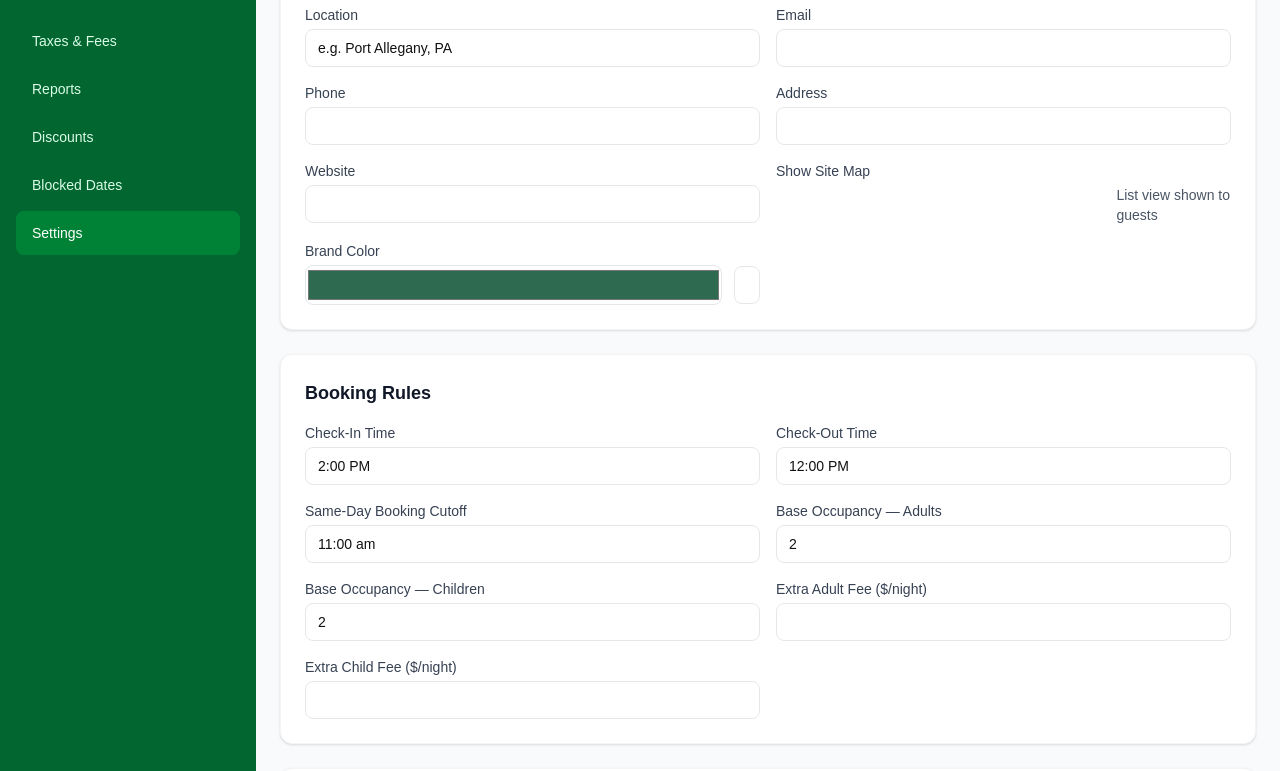
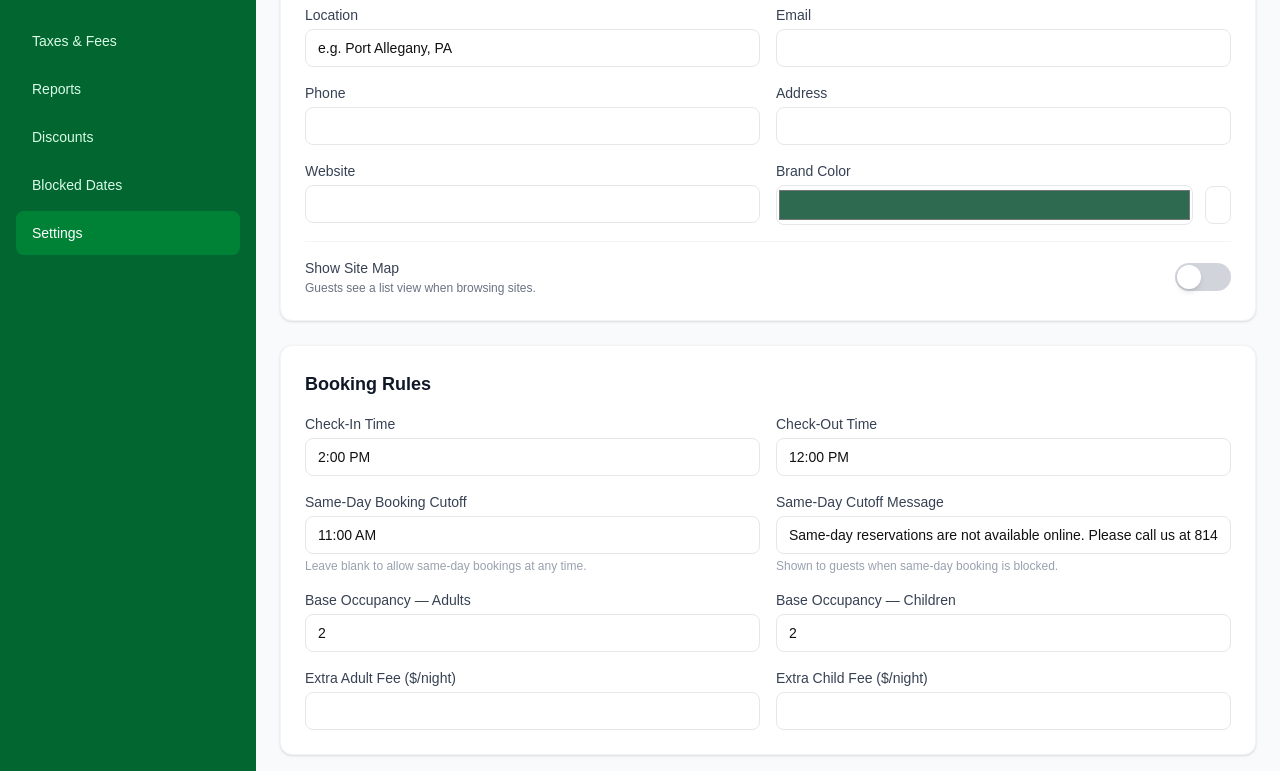
Before and after one commit to Cadyhollow/cady-hollow-reservations, a Next.js app: page /admin/settings in a window 1280 px wide. Shown: the part 538-1309 px from the top of the page. Built offline with nearby package versions, Linux system fonts and the light colour scheme; no server answers; the database is empty.

Commit message:
Update page.tsx

```diff
--- a/app/admin/settings/page.tsx
+++ b/app/admin/settings/page.tsx
@@ -17,7 +17,8 @@ const defaultSettings = {
   logo_shape: 'circle',
   check_in_time: '2:00 PM',
   check_out_time: '12:00 PM',
-  same_day_cutoff_time: '11:00 am',
+  same_day_cutoff_time: '11:00 AM',
+  same_day_cutoff_message: 'Same-day reservations are not available online. Please call us at 814-642-7674.',
   extra_adult_fee: '',
   extra_child_fee: '',
   base_occupancy_adults: 2,
@@ -61,6 +62,7 @@ export default function SettingsPage() {
         check_in_time: data.check_in_time || '2:00 PM',
         check_out_time: data.check_out_time || '12:00 PM',
         same_day_cutoff_time: data.same_day_cutoff_time || '11:00 AM',
+        same_day_cutoff_message: data.same_day_cutoff_message || 'Same-day reservations are not available online. Please call us at 814-642-7674.',
         extra_adult_fee: (data.extra_adult_fee / 100).toString(),
         extra_child_fee: (data.extra_child_fee / 100).toString(),
         base_occupancy_adults: data.base_occupancy_adults || 2,
@@ -113,6 +115,7 @@ export default function SettingsPage() {
       check_in_time: form.check_in_time,
       check_out_time: form.check_out_time,
       same_day_cutoff_time: form.same_day_cutoff_time,
+      same_day_cutoff_message: form.same_day_cutoff_message,
       extra_adult_fee: Math.round(parseFloat(form.extra_adult_fee) * 100),
       extra_child_fee: Math.round(parseFloat(form.extra_child_fee) * 100),
       base_occupancy_adults: form.base_occupancy_adults,
@@ -204,8 +207,28 @@ export default function SettingsPage() {
             <div><label className="block text-sm font-medium text-gray-700 mb-1">Phone</label><input className="w-full border border-gray-200 rounded-lg px-3 py-2 text-sm" value={form.park_phone} onChange={e => setForm({ ...form, park_phone: e.target.value })} /></div>
             <div><label className="block text-sm font-medium text-gray-700 mb-1">Address</label><input className="w-full border border-gray-200 rounded-lg px-3 py-2 text-sm" value={form.park_address} onChange={e => setForm({ ...form, park_address: e.target.value })} /></div>
             <div><label className="block text-sm font-medium text-gray-700 mb-1">Website</label><input className="w-full border border-gray-200 rounded-lg px-3 py-2 text-sm" value={form.park_website} onChange={e => setForm({ ...form, park_website: e.target.value })} /></div>
-            <div><label className="block text-sm font-medium text-gray-700 mb-1">Show Site Map</label><div className="flex items-center gap-3"><input type="checkbox" checked={form.show_site_map} onChange={e => setForm({ ...form, show_site_map: e.target.checked })} className="w-5 h-5 rounded" /><span className="text-sm text-gray-600">{form.show_site_map ? 'Map is visible to guests' : 'List view shown to guests'}</span></div></div>
             <div><label className="block text-sm font-medium text-gray-700 mb-1">Brand Color</label><div className="flex items-center gap-3"><input type="color" className="w-12 h-10 rounded border border-gray-200 cursor-pointer" value={form.accent_color} onChange={e => setForm({ ...form, accent_color: e.target.value })} /><input className="flex-1 border border-gray-200 rounded-lg px-3 py-2 text-sm font-mono" value={form.accent_color} onChange={e => setForm({ ...form, accent_color: e.target.value })} /></div></div>
+          </div>
+
+          {/* Site Map Toggle — full-width row so it's always visible */}
+          <div className="mt-4 pt-4 border-t border-gray-100 flex items-center justify-between">
+            <div>
+              <p className="text-sm font-medium text-gray-700">Show Site Map</p>
+              <p className="text-xs text-gray-500 mt-0.5">
+                {form.show_site_map ? 'Guests see the interactive map when browsing sites.' : 'Guests see a list view when browsing sites.'}
+              </p>
+            </div>
+            <button
+              type="button"
+              onClick={() => setForm({ ...form, show_site_map: !form.show_site_map })}
+              className="relative inline-flex h-7 w-14 shrink-0 cursor-pointer rounded-full border-2 border-transparent transition-colors duration-200 ml-6"
+              style={{ backgroundColor: form.show_site_map ? '#15803d' : '#d1d5db' }}
+            >
+              <span
+                className="pointer-events-none inline-block h-6 w-6 transform rounded-full bg-white shadow-md transition duration-200"
+                style={{ transform: form.show_site_map ? 'translateX(28px)' : 'translateX(0px)' }}
+              />
+            </button>
           </div>
         </div>
 
@@ -215,7 +238,16 @@ export default function SettingsPage() {
           <div className="grid grid-cols-1 md:grid-cols-2 gap-4">
             <div><label className="block text-sm font-medium text-gray-700 mb-1">Check-In Time</label><input className="w-full border border-gray-200 rounded-lg px-3 py-2 text-sm" value={form.check_in_time} onChange={e => setForm({ ...form, check_in_time: e.target.value })} /></div>
             <div><label className="block text-sm font-medium text-gray-700 mb-1">Check-Out Time</label><input className="w-full border border-gray-200 rounded-lg px-3 py-2 text-sm" value={form.check_out_time} onChange={e => setForm({ ...form, check_out_time: e.target.value })} /></div>
-            <div><label className="block text-sm font-medium text-gray-700 mb-1">Same-Day Booking Cutoff</label><input className="w-full border border-gray-200 rounded-lg px-3 py-2 text-sm" placeholder="e.g. 11:00 AM" value={form.same_day_cutoff_time} onChange={e => setForm({ ...form, same_day_cutoff_time: e.target.value })} /></div>
+            <div>
+              <label className="block text-sm font-medium text-gray-700 mb-1">Same-Day Booking Cutoff</label>
+              <input className="w-full border border-gray-200 rounded-lg px-3 py-2 text-sm" placeholder="e.g. 11:00 AM (leave blank to allow all day)" value={form.same_day_cutoff_time} onChange={e => setForm({ ...form, same_day_cutoff_time: e.target.value })} />
+              <p className="text-xs text-gray-400 mt-1">Leave blank to allow same-day bookings at any time.</p>
+            </div>
+            <div>
+              <label className="block text-sm font-medium text-gray-700 mb-1">Same-Day Cutoff Message</label>
+              <input className="w-full border border-gray-200 rounded-lg px-3 py-2 text-sm" placeholder="e.g. Please call for same-day reservations." value={form.same_day_cutoff_message} onChange={e => setForm({ ...form, same_day_cutoff_message: e.target.value })} />
+              <p className="text-xs text-gray-400 mt-1">Shown to guests when same-day booking is blocked.</p>
+            </div>
             <div><label className="block text-sm font-medium text-gray-700 mb-1">Base Occupancy — Adults</label><input type="number" className="w-full border border-gray-200 rounded-lg px-3 py-2 text-sm" value={form.base_occupancy_adults} onChange={e => setForm({ ...form, base_occupancy_adults: parseInt(e.target.value) })} /></div>
             <div><label className="block text-sm font-medium text-gray-700 mb-1">Base Occupancy — Children</label><input type="number" className="w-full border border-gray-200 rounded-lg px-3 py-2 text-sm" value={form.base_occupancy_children} onChange={e => setForm({ ...form, base_occupancy_children: parseInt(e.target.value) })} /></div>
             <div><label className="block text-sm font-medium text-gray-700 mb-1">Extra Adult Fee ($/night)</label><input type="number" className="w-full border border-gray-200 rounded-lg px-3 py-2 text-sm" value={form.extra_adult_fee} onChange={e => setForm({ ...form, extra_adult_fee: e.target.value })} /></div>
```
